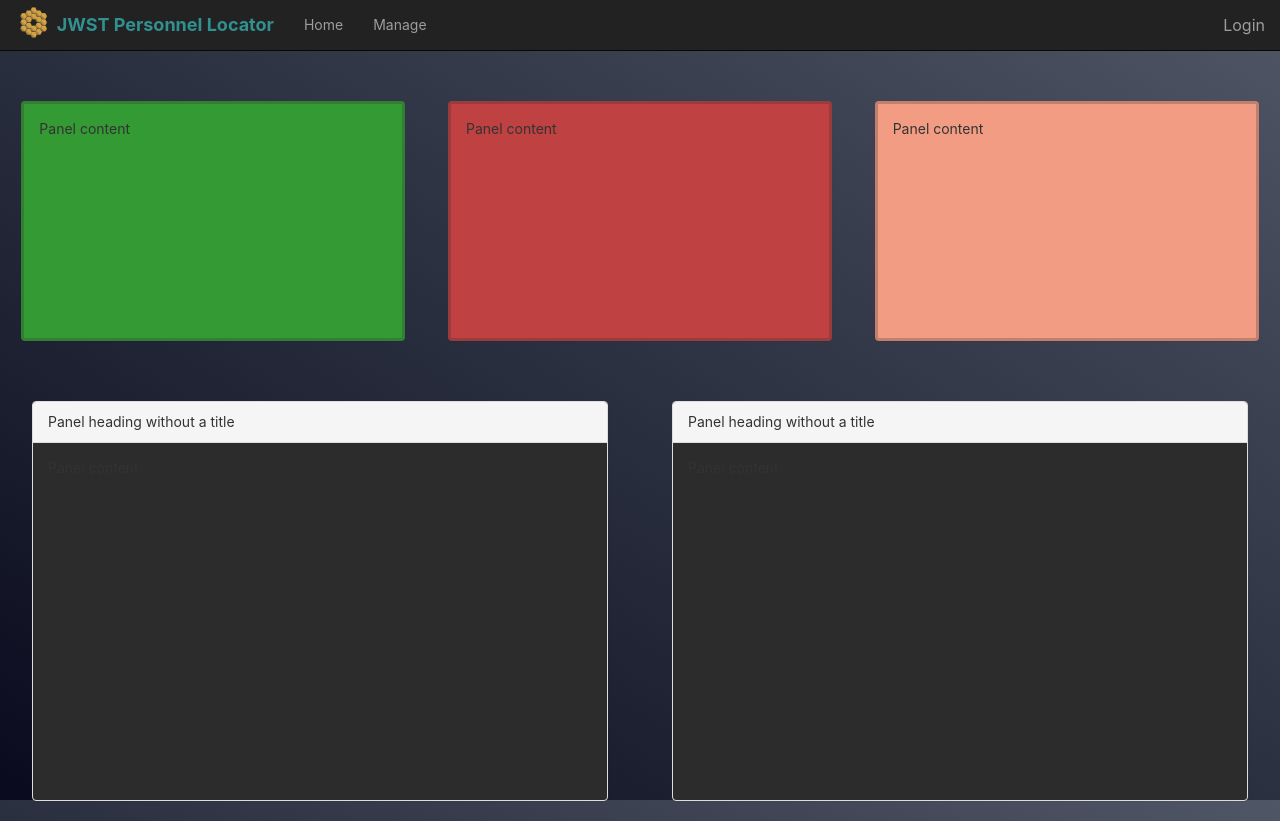
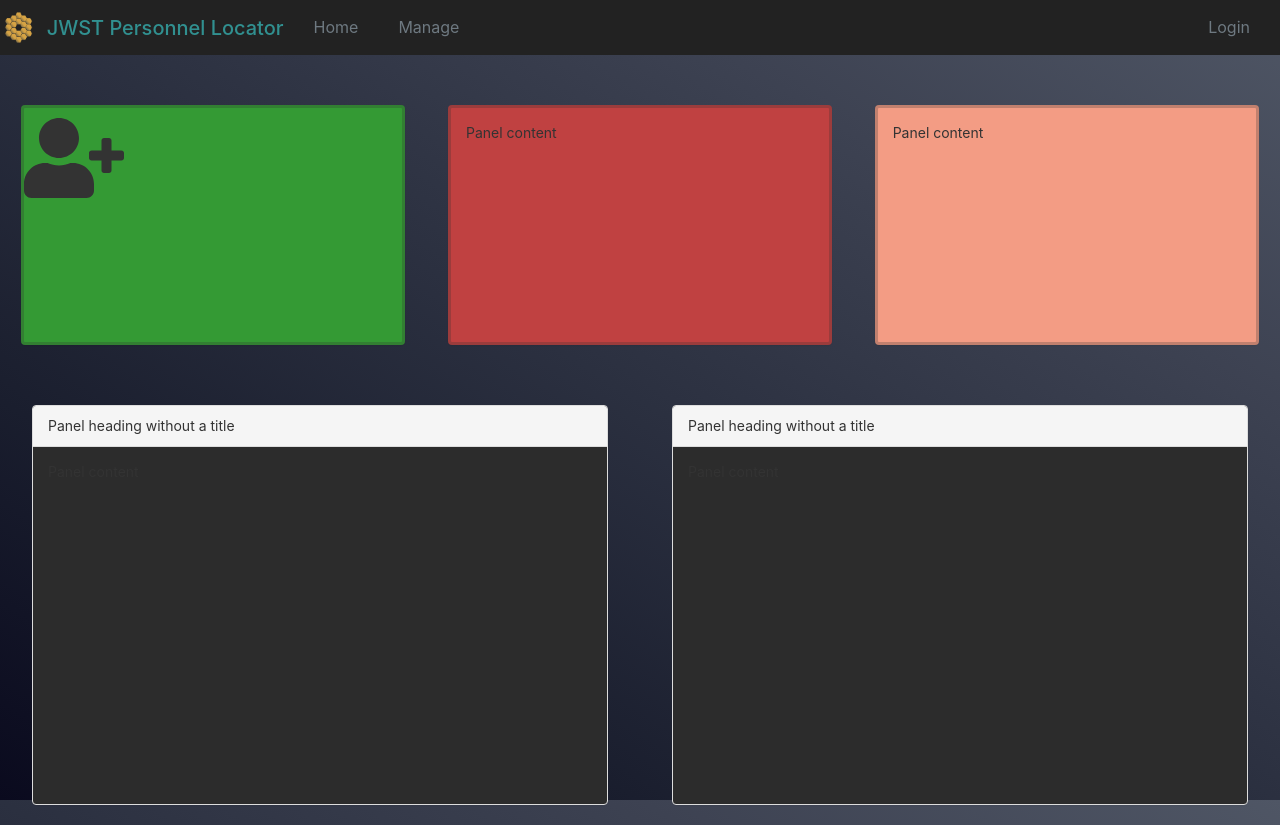
Before and after one commit to sonderswag/web-rfid-tracker, a React (Create React App) app: page /manage in a window 1280 px wide. Built offline with nearby package versions, Linux system fonts and the light colour scheme.

Commit message:
ADD: Custom NavBar

```diff
--- a/src/App.js
+++ b/src/App.js
@@ -11,8 +11,18 @@ import './App.css';
 
 
 const Container = styled.div`
-  margin-top: 51px;
-  height: calc(100% - 51px);
+  clear: both;
+  overflow: hidden;
+`
+
+const Test = styled.div`
+  clear: both;
+  border: 1px solid red;
+  height: 30px;
+`
+
+const T2 = styled.div`
+  overflow: hidden;
 `
 
 class App extends Component {
--- /dev/null
+++ b/src/ManagementView/AddPanel.js
@@ -0,0 +1,29 @@
+import React, { Component } from 'react';
+import Colors from '../Colors';
+import styled from 'styled-components';
+import { Panel } from 'react-bootstrap';
+import { FaTags, FaPlus, FaUserPlus, FaUserMinus, FaUserEdit} from 'react-icons/fa'
+
+const StyledPanel = styled(Panel)`
+  background-color: ${props => props.color ? props.color : 'white'};
+  width: 30vw;
+  height: 30vh;
+  border-color: ${Colors.grey}40;
+  border-width: 3px;
+
+`
+
+const Icon = styled(FaUserPlus)`
+  width: 100px;
+  height: 100px;
+`
+
+export default class AddPanel extends Component {
+  render() {
+    return (
+      <StyledPanel color={Colors.green}>
+        <Icon />
+      </StyledPanel>
+    )
+  }
+}
--- a/src/ManagementView/ManageView.js
+++ b/src/ManagementView/ManageView.js
@@ -2,6 +2,7 @@ import React, { Component } from 'react'
 import styled from 'styled-components';
 import { Panel } from 'react-bootstrap';
 import Colors from '../Colors';
+import AddPanel from './AddPanel';
 
 const Container = styled.div`
   display: flex;
@@ -16,7 +17,6 @@ const Row = styled.div`
   justify-content: space-around;
   height: ${props => props.height ? props.height : '%100'};
 `
-
 const CardButton = styled(Panel)`
   background-color: ${props => props.color ? props.color : 'white'};
   width: 30vw;
@@ -24,16 +24,12 @@ const CardButton = styled(Panel)`
   border-color: ${Colors.grey}40;
   border-width: 3px;
 `
-
-
 export default class ManageView extends Component {
   render() {
     return (
       <Container>
         <Row height='50%' style={{marginTop: '50px'}}>
-          <CardButton color={Colors.green}>
-            <Panel.Body style={{display: 'flex', width: '100%'}}>Panel content</Panel.Body>
-          </CardButton>
+          <AddPanel />
           <CardButton color={Colors.red}>
             <Panel.Body>Panel content</Panel.Body>
           </CardButton>
--- a/src/Nav.js
+++ b/src/Nav.js
@@ -1,59 +1,71 @@
 import React, { Component } from 'react';
-import { Nav, Navbar, NavItem, Button } from 'react-bootstrap';
-import { NavLink, Route } from 'react-router-dom';
+import { Route } from 'react-router-dom';
 import styled from 'styled-components';
 import Colors from './Colors';
 import Login from './components/Login';
-import colors from './Colors';
 
-const LeftNavbar = styled(Navbar)`
-  .container {
-    margin-left: 0;
-    margin-right: 0;
-    width: 100%;
+const NavContainer = styled.div`
+  height: 55px;
+`
+
+const NavBar = styled.div`
+  display: flex;
+  position: fixed;
+  z-index: 1;
+  width: 100%;
+  height: 55px;
+  justify-content: flex-start;
+  align-items: center;
+  background-color: rgb(34, 34, 34);
+`
+const Logo = styled.div`
+  display: flex;
+  align-items: center;
+  cursor: pointer;
+  :hover {
+    opacity: .8;
   }
 `
 
-const Logo = styled.img`
-  height: 35px;
+const Title = styled.h1`
   margin: 0px;
-  margin-right: 5px;
-  transform: translateY(-10px);
-
+  margin-left: 10px;
+  font-size: 20px;
+  color: ${Colors.blue};
 `
 
-const Row = styled.div`
+export const NavLink = styled.a`
   display: flex;
-  flex-direction: row;
-  `
-
-const NavBox = styled(NavItem)`
-  text-decoration: none;
+  align-items: center;
+  padding: 0 10px 0 10px;
   color: ${Colors.lightGrey};
-
+  font-size: 16px;
   :hover {
+    text-decoration: none;
     color: ${Colors.lightGrey}80;
     background-color: ${Colors.lightGrey}30;
-    border-bottom: solid 2px ${colors.blue};
+    border-bottom: solid 2px ${Colors.blue};
+  }
+  :visited:active,
+  :active {
+    background-color: ${Colors.lightGrey}80;
   }
 `
 
-const ColorLink = styled(NavLink)`
-  text-decoration: none;
-  color: ${Colors.lightGrey};
-  font-size: 16px;
-
-  :hover {
-    text-decoration: none;
-    color: ${Colors.lightGrey}80;
-    border-bottom: solid 2px ${Colors.blue};
+const NavList = styled.ul`
+  display: flex;
+  height: 100%;
+  margin: 0 20px 0 20px;
+  list-style-type: none;
+  & > li {
+    display: flex;
+    cursor: pointer;
+    margin-right: 20px;
   }
-
-  :active {
-    color: ${Colors.blue};
+  & > li:last-of-type {
+    margin-right: 0px;
   }
 `
-
 export default class Banner extends Component {
   constructor(props) {
     super(props);
@@ -66,29 +78,26 @@ export default class Banner extends Component {
     const { showLogin } = this.state;
     return (
       <Route render={({ history }) => (
-        <LeftNavbar fixedTop inverse >
-          <Navbar.Header >
-          <Navbar.Brand style={{ marginLeft: '5px'}}>
-          <Row onClick={() => history.push('/')} style={{color: Colors.blue, fontWeight: 'bold'}}>
-            <Logo src="/jwst.png" alt="" />
-            JWST Personnel Locator
-          </Row>
-          </Navbar.Brand>
-          </Navbar.Header>
-          <Nav>
-            <NavBox onClick={() => history.push('/')}>
-              Home
-            </NavBox>
-          </Nav>
-          <Nav>
-            <NavBox onClick={() => history.push('/manage')}>
-                Manage
-            </NavBox>
-          </Nav>
-          <Nav pullRight>
-            <Login/>
-          </Nav>
-        </LeftNavbar>
+          <NavContainer>
+            <NavBar>
+              <Logo>
+                <img src="/jwst.png" alt="" style={{ height: '35px'}}/>
+                <Title>JWST Personnel Locator</Title>
+              </Logo>
+              <NavList>
+                <li>
+                  <NavLink onClick={() => history.push('/')}>Home</NavLink>
+                </li>
+                <li>
+                  <NavLink onClick={() => history.push('/manage')}>Manage</NavLink>
+                </li>
+              </NavList>
+              <NavList style={{ marginLeft: 'auto'}}>
+                <li><Login /></li>
+              </NavList>
+
+            </NavBar>
+          </NavContainer>
       )} />
     )
   }
--- a/src/components/Login.js
+++ b/src/components/Login.js
@@ -15,18 +15,7 @@ import {
 import styled from 'styled-components';
 import { AppContext } from '../AppProvider';
 import Color from '../Colors';
-
-const LoginButton = styled(NavItem)`
-  text-decoration: none;
-  color: ${Color.lightGrey};
-  font-size: 16px;
-
-  :hover {
-    color: ${Color.lightGrey}80;
-    background-color: ${Color.lightGrey}30;
-    border-bottom: solid 2px ${Color.blue};
-  }
-`
+import { NavLink } from '../Nav';
 
 const ColorButton = styled(Button)`
   color: ${props => props.color};
@@ -116,13 +105,13 @@ class Login extends Component {
     return (
       <React.Fragment>
         {this.context.loginStatus ?
-          <LoginButton  onClick={this.handleLogOut}>
+          <NavLink  onClick={this.handleLogOut}>
             Logout
-          </LoginButton>
+          </NavLink>
           :
-          <LoginButton  onClick={this.handleFormShow}>
+          <NavLink  onClick={this.handleFormShow}>
             Login
-          </LoginButton>
+          </NavLink>
         }
 
         <LoginModal show={show} onHide={this.handleFormClose}>
--- a/src/index.css
+++ b/src/index.css
@@ -1,3 +1,9 @@
+* {
+  margin: 0;
+  padding: 0;
+  box-sizing: border-box;
+}
+
 body {
   margin: 0;
   padding: 0;
```
Also changed, not shown: src/components/NavWithBootStrap.js (added, +81 -0 lines). Lines whose indentation alone changed are shown as unchanged.
